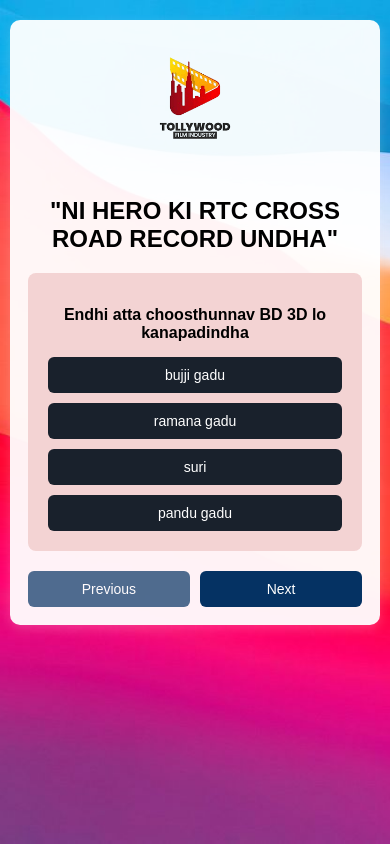
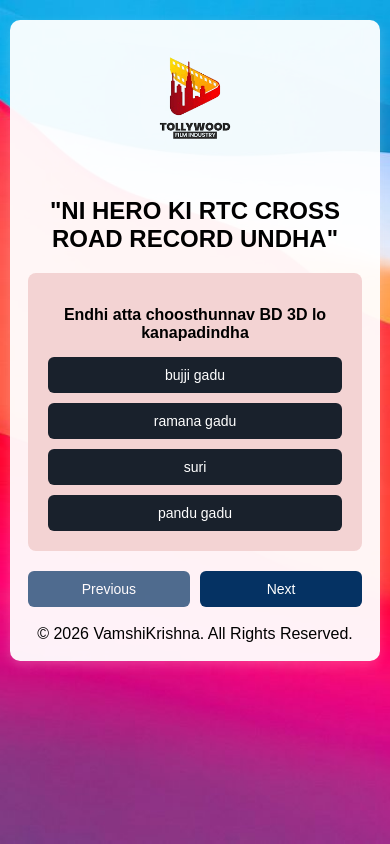
Before and after one commit to avamshireddy/tfi, a React (Create React App) app: page /#/quiz in a window 390 px wide. Both pictures are taken after typing "Sample", "Sample123" into the empty fields and a click on the button "Khansaar entry button". Built offline with nearby package versions, Linux system fonts and the light colour scheme.

Commit message:
Mobile responsive update

```diff
--- a/src/Quiz.js
+++ b/src/Quiz.js
@@ -110,6 +110,7 @@ function Quiz() {
     (ans, idx) => ans === questions[idx].answer
   ).length;
 
+  /* ================= RESULT SCREEN ================= */
   if (showResult) {
     const isAllCorrect = score === questions.length;
     const selectedVideo = isAllCorrect ? resultVideo : videos;
@@ -117,18 +118,15 @@ function Quiz() {
     return (
       <div className="quiz-container">
         <img src={logo} alt="Logo" className="logo" />
-        <h2>Nuvvu thopu ra, {userName}! </h2>
+
+        <h2>Nuvvu thopu ra, {userName}!</h2>
         <p>You scored {score} out of {questions.length}</p>
 
         <div className="result-video-container">
-  <video
-    className="result-video"
-    controls
-    autoPlay
-  >
-    <source src={selectedVideo} type="video/mp4" />
-  </video>
-</div><br></br>
+          <video className="result-video" controls autoPlay>
+            <source src={selectedVideo} type="video/mp4" />
+          </video>
+        </div>
 
         <button
           onClick={() => {
@@ -138,10 +136,15 @@ function Quiz() {
         >
           Logout
         </button>
+
+        <footer className="footer">
+          © 2026 VamshiKrishna. All Rights Reserved.
+        </footer>
       </div>
     );
   }
 
+  /* ================= QUIZ SCREEN ================= */
   return (
     <div className="quiz-container">
       <img src={logo} alt="Logo" className="logo" />
@@ -183,7 +186,6 @@ function Quiz() {
           </div>
         )}
 
-        {/* IMAGE APPEARS AFTER ATTEMPT */}
         {answers[currentIndex] !== null && (
           <div className="image-container">
             <img
@@ -203,7 +205,11 @@ function Quiz() {
         <button onClick={handleNext}>
           {currentIndex === questions.length - 1 ? "Finish" : "Next"}
         </button>
-      </div>
+      </div><br></br>
+
+      <footer className="footer">
+        © 2026 VamshiKrishna. All Rights Reserved.
+      </footer>
     </div>
   );
 }
```
